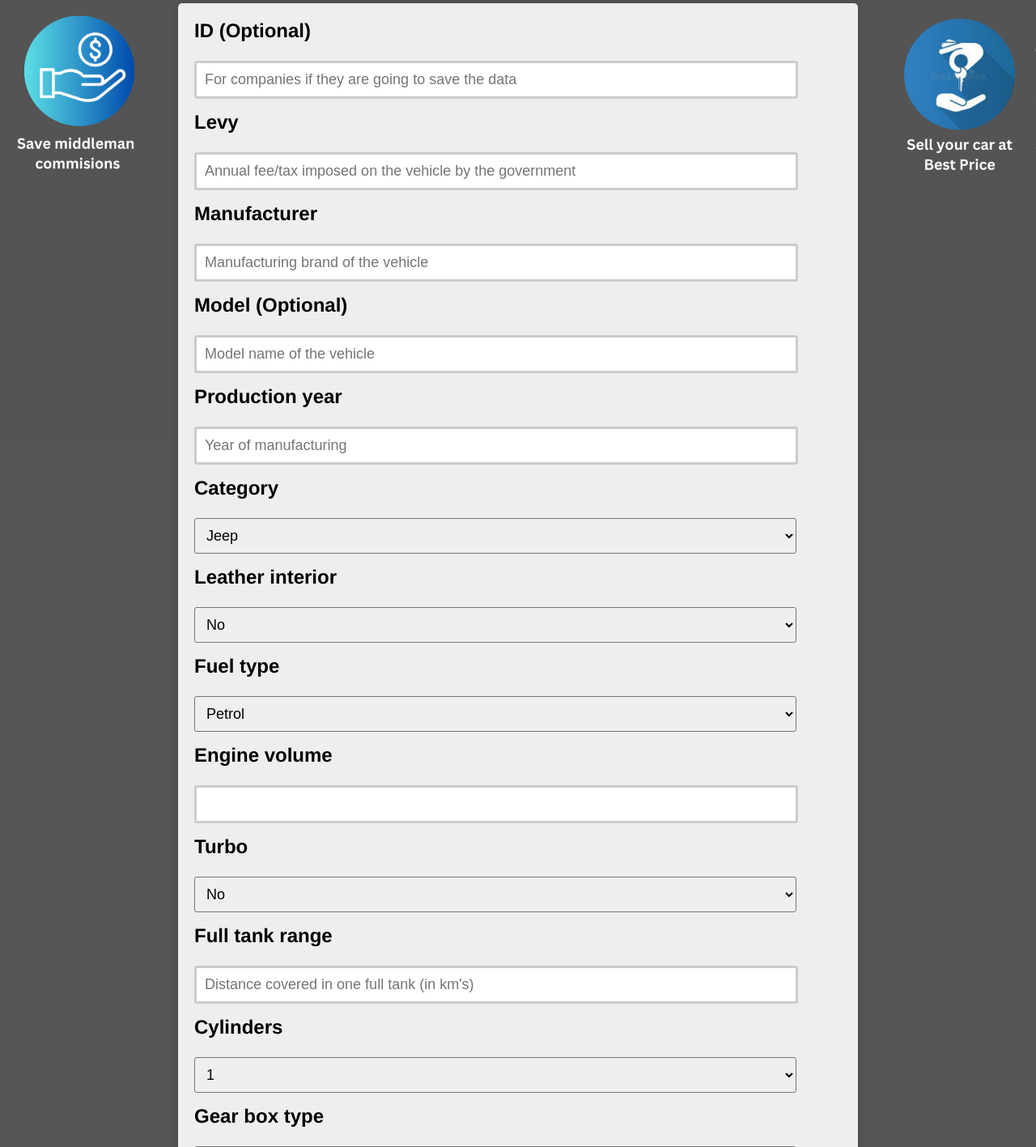
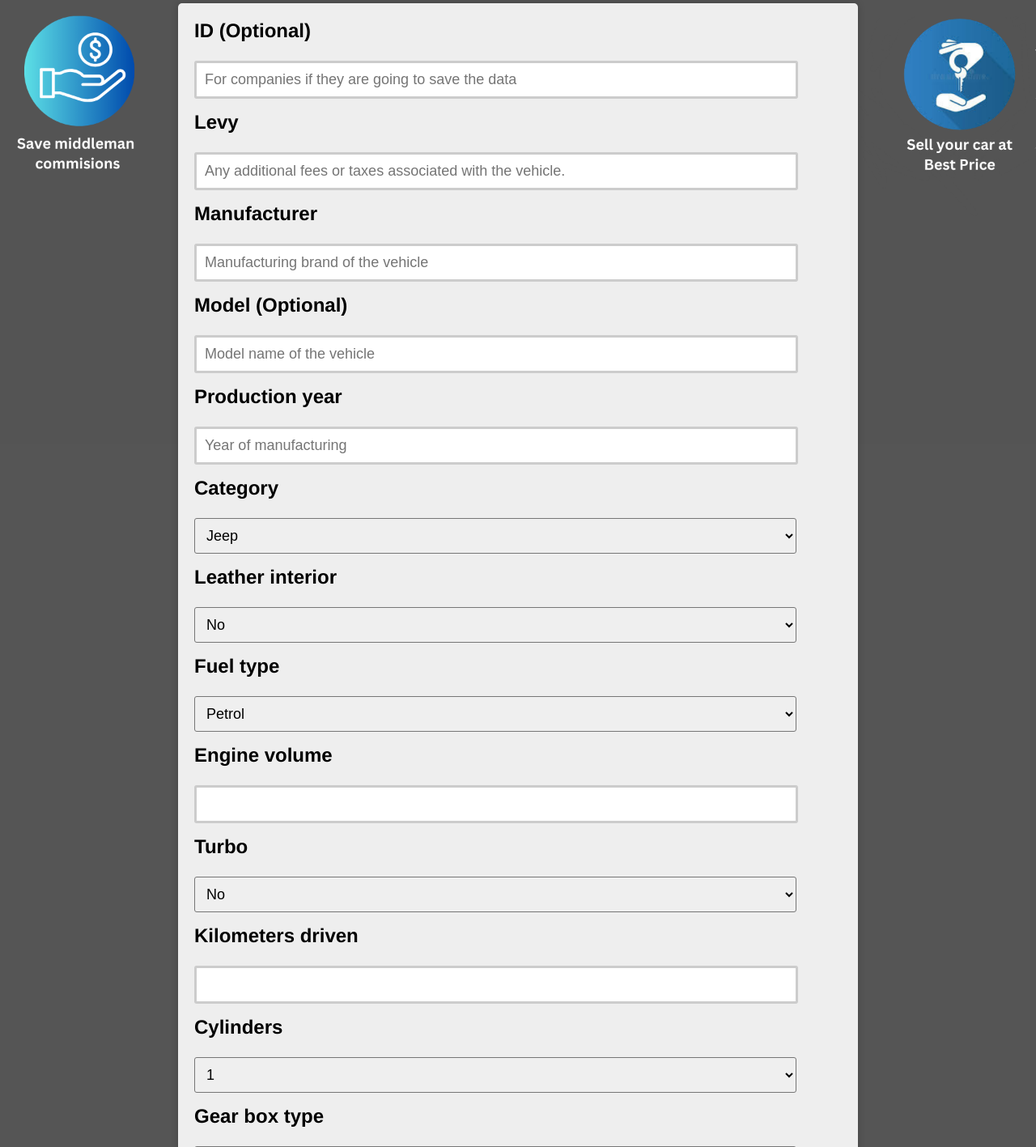
Before and after one commit to Sharkytony/Machine-learning-projects, a Flask app: page / in a window 1280 px wide. Shown: the part 171-1588 px from the top of the page at 81% size. Run offline with Flask 3, Linux system fonts and the light colour scheme; parts of the project's set-up code (start-up, migrations or seed data) failed here and were passed over.

Commit message:
Update Flask Web App

```diff
--- a/(Regression)Car Price Prediction/templates/index.html
+++ b/(Regression)Car Price Prediction/templates/index.html
@@ -81,7 +81,7 @@
                 </div>
                 <div class="input-group">
                     <label for="Levy">Levy</label><br>
-                    <input type="text" id="Levy" name="Levy" required placeholder="Annual fee/tax imposed on the vehicle by the government">
+                    <input type="text" id="Levy" name="Levy" required placeholder="Any additional fees or taxes associated with the vehicle.">
                 </div>
                 <div class="input-group">
                     <label for="Manufacturer">Manufacturer</label><br>
@@ -144,8 +144,8 @@
                 </div>
 
                 <div class="input-group">
-                    <label for="Mileage">Full tank range</label><br>
-                    <input type="text" id="Mileage" name="Mileage" required placeholder="Distance covered in one full tank (in km's)">
+                    <label for="Mileage">Kilometers driven</label><br>
+                    <input type="text" id="Mileage" name="Mileage" required >
                 </div>
                 <div class="input-group">
                     <label for="Cylinders">Cylinders</label><br>
```
